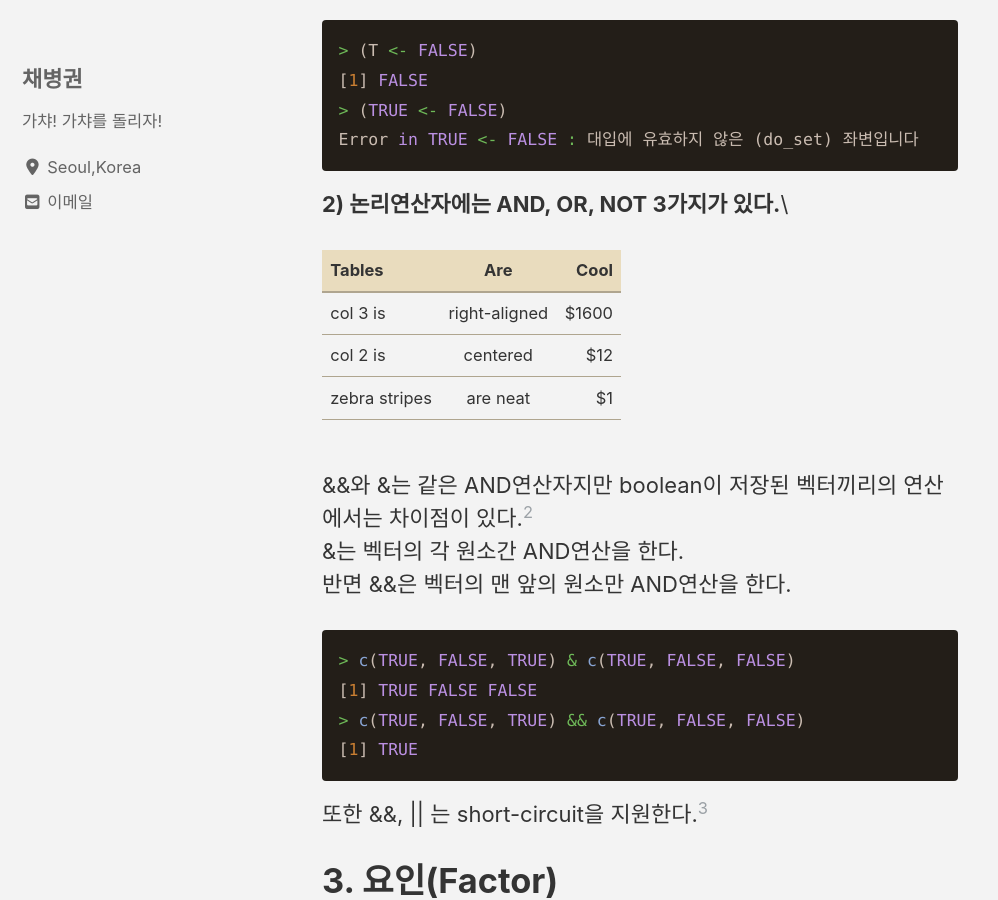
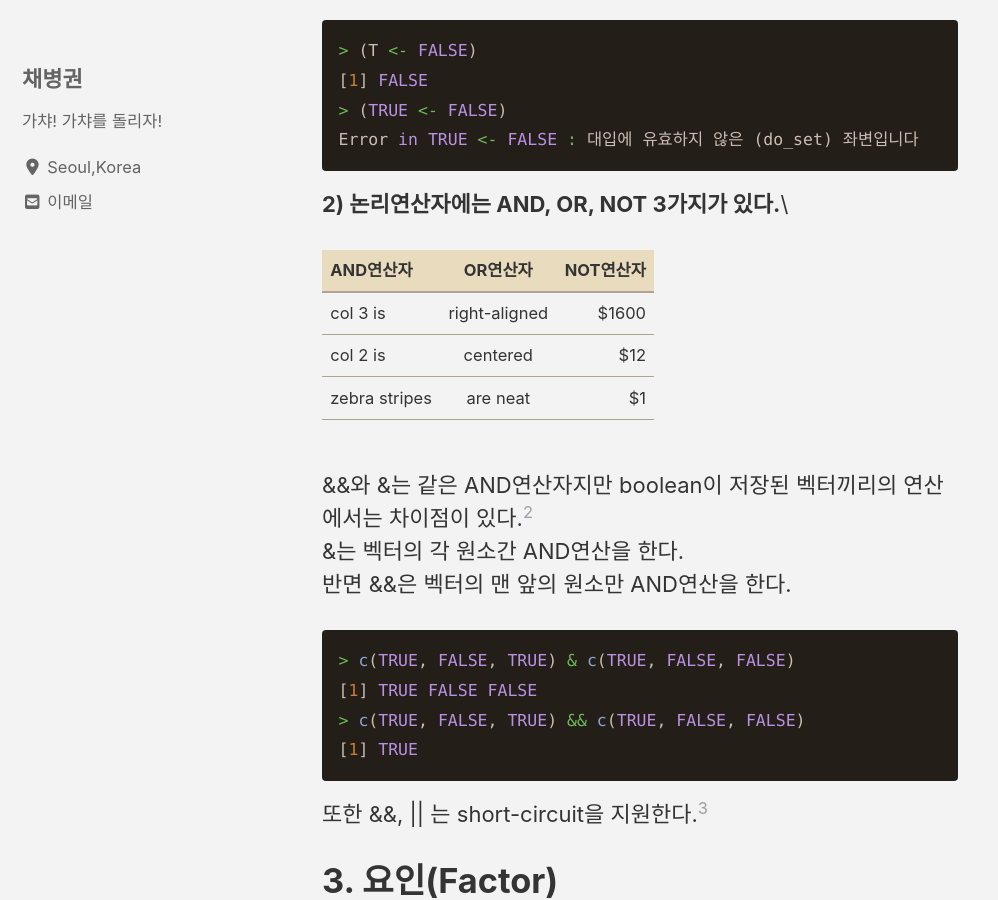
Before and after one commit to ByeongGwonChae/mynotebook, a Jekyll site: the page built from _posts/2020-01-01-R-first-note.md, in a window 1280 px wide and 900 px high, scrolled down 1673 px. Shown: the whole window, without its empty margins (0-998 px from the left). Built offline with Jekyll 4.4.1, drawn with Linux system fonts in a browser that asks for light colours; cached includes are drawn as plain includes; nearby versions of some CDN libraries.

Commit message:
Update 2020-01-01-R-first-note.md

```diff
--- a/_posts/2020-01-01-R-first-note.md
+++ b/_posts/2020-01-01-R-first-note.md
@@ -37,7 +37,7 @@ Error in TRUE <- FALSE : 대입에 유효하지 않은 (do_set) 좌변입니다
 ~~~
 __2) 논리연산자에는 AND, OR, NOT 3가지가 있다.__\\
 
-| Tables        | Are           | Cool  |
+| AND연산자 | OR연산자 | NOT연산자 |
 | ------------- |:-------------:| -----:|
 | col 3 is      | right-aligned | $1600 |
 | col 2 is      | centered      |   $12 |
```
